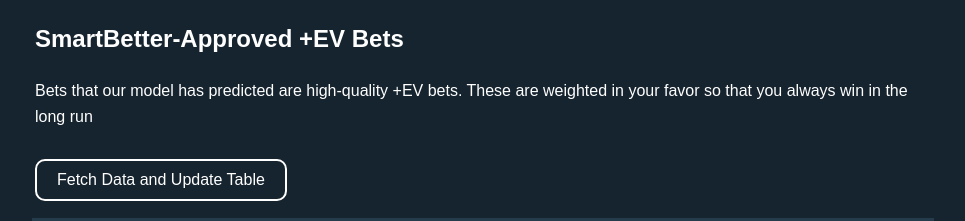
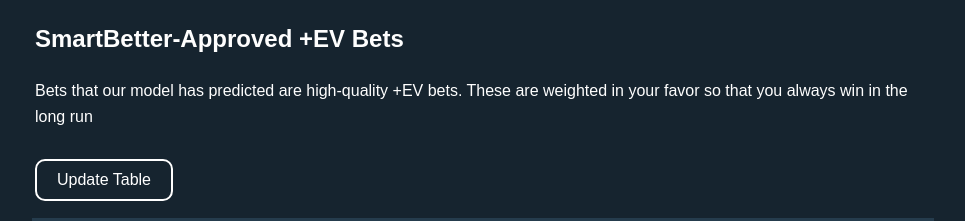
Before and after one commit to youngfeiler/SmartBetter-website, a Flask app: page /live_dashboard in a window 1280 px wide. Shown: the part 73-294 px from the top of the page, without its empty margins (157-1122 px from the left). Run offline with Flask 3, Linux system fonts and the light colour scheme; the visitor is signed in with stand-in values (Sample User, id 1); data that the repository does not hold is empty; parts of the project's set-up code (start-up, migrations or seed data) failed here and were passed over; some libraries are stand-ins or nearby versions.

Commit message:
Update on page load, changed button text

```diff
--- a/static/js/liveDashboard.js
+++ b/static/js/liveDashboard.js
@@ -188,7 +188,6 @@ function stopUpdateInterval() {
   updateInterval = null;
 }
 
-//removed for refresh button
-// $(document).ready(
-// startUpdateInterval
-// );
+$(document).ready(
+  fetchDataAndUpdateTable
+);
--- a/static/templates/live_dashboard.html
+++ b/static/templates/live_dashboard.html
@@ -14,7 +14,7 @@
   <div class="container">
     <h2>SmartBetter-Approved +EV Bets</h2>
     <p>Bets that our model has predicted are high-quality +EV bets. These are weighted in your favor so that you always win in the long run</p>
-    <button id="fetch-button">Fetch Data and Update Table</button>
+    <button id="fetch-button">Update Table</button>
     <table id="data-table" class="rounded-table">
       <thead>
         <tr>
```
